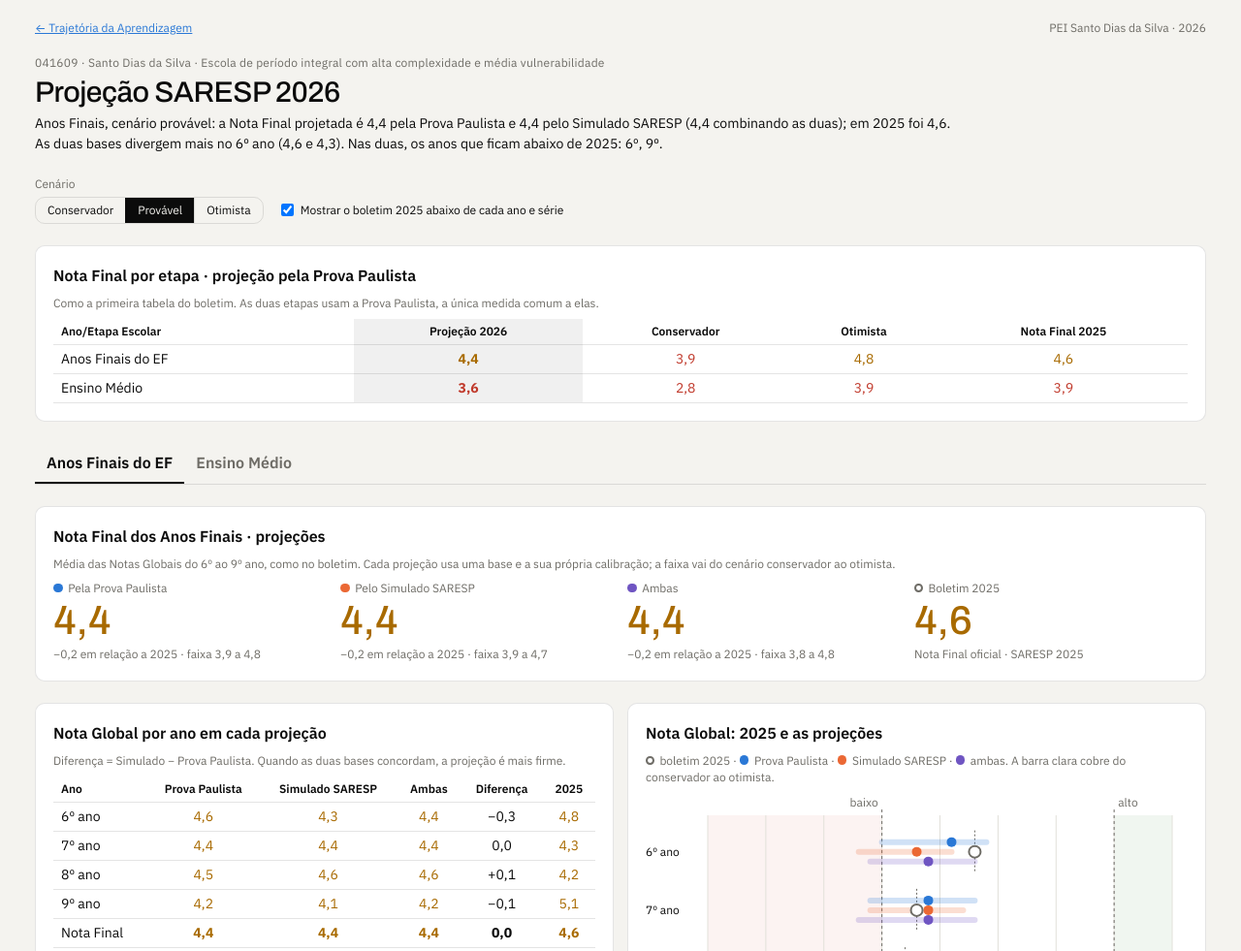
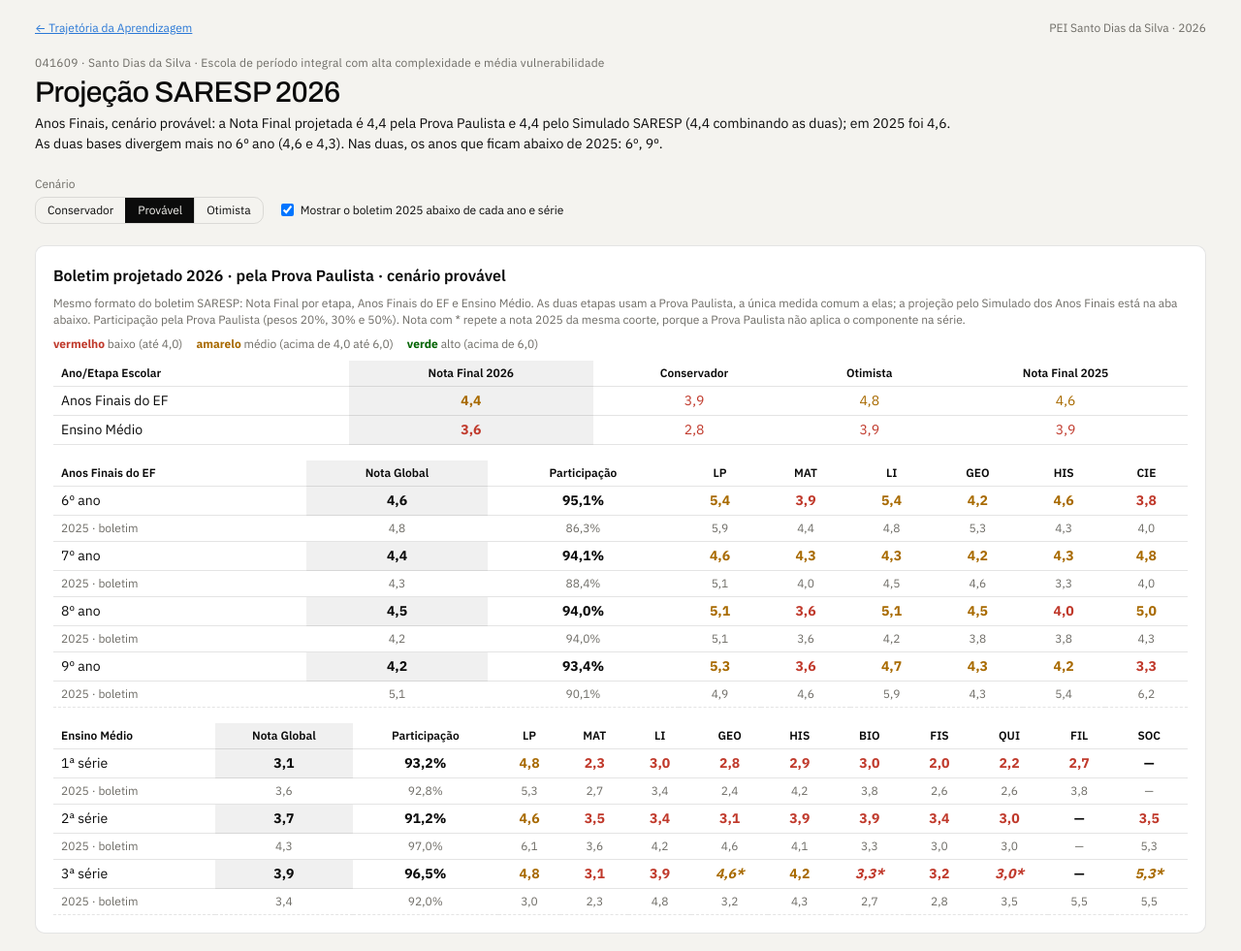
Before and after one commit to christian95duarte/trajetoria-aprendizagem, a plain HTML site: page projecao-saresp/index.html in a window 1280 px wide. Shown: the top 981 px of the page at 97% size. Drawn offline with nearby package versions, Linux system fonts and the light colour scheme.

Commit message:
Boletim projetado completo no topo: Nota Final, Anos Finais e EM
Co-Authored-By: Claude Opus 5.5 <noreply@anthropic.com>
Claude-Session: https://claude.ai/code/session_01DUYoQeKYFKhGGZ9PTyE5Sq

```diff
--- a/projecao-saresp/index.html
+++ b/projecao-saresp/index.html
@@ -114,6 +114,7 @@ body{margin:0;background:var(--plane);color:var(--ink);font-family:var(--font-an
 .sp-est{font-style:italic}
 .sp-est::after{content:"*"}
 .sp-etapas{margin-bottom:0}
+.sp-resumo .sp-wrap+.sp-wrap{margin-top:var(--cds-gap-sm)}
 #etapa-ef,#etapa-em{display:flex;flex-direction:column;gap:var(--cds-gap-lg)}
 #etapa-ef[hidden],#etapa-em[hidden]{display:none}
 .sp-etapas button{font-size:var(--cds-font-size-heading)}
@@ -143,11 +144,24 @@ body{margin:0;background:var(--plane);color:var(--ink);font-family:var(--font-an
 
 
   <section class="sp-card sp-resumo" id="resumo">
-    <h2>Nota Final por etapa · projeção pela Prova Paulista</h2>
-    <p class="sp-note">Como a primeira tabela do boletim. As duas etapas usam a Prova Paulista, a única medida comum a elas.</p>
+    <h2 id="tit-bol-geral">Boletim projetado 2026 · pela Prova Paulista</h2>
+    <p class="sp-note">Mesmo formato do boletim SARESP: Nota Final por etapa, Anos Finais do EF e Ensino Médio. As duas etapas usam a Prova Paulista, a única medida comum a elas; a projeção pelo Simulado dos Anos Finais está na aba abaixo. Participação pela Prova Paulista (pesos 20%, 30% e 50%). Nota com * repete a nota 2025 da mesma coorte, porque a Prova Paulista não aplica o componente na série.</p>
+    <div class="sp-legend"><span><b class="sp-bad">vermelho</b> baixo (até 4,0)</span><span><b class="sp-warn">amarelo</b> médio (acima de 4,0 até 6,0)</span><span><b class="sp-ok">verde</b> alto (acima de 6,0)</span></div>
     <div class="sp-wrap">
       <table class="sp-tab" id="tab-resumo" data-source="resumo" data-row-key="chave">
-        <thead><tr><th data-field="rotulo">Ano/Etapa Escolar</th><th class="sp-ng" data-field="proj">Projeção 2026</th><th data-field="lo">Conservador</th><th data-field="hi">Otimista</th><th data-field="of">Nota Final 2025</th></tr></thead>
+        <thead><tr><th data-field="rotulo">Ano/Etapa Escolar</th><th class="sp-ng" data-field="proj">Nota Final 2026</th><th data-field="lo">Conservador</th><th data-field="hi">Otimista</th><th data-field="of">Nota Final 2025</th></tr></thead>
+        <tbody></tbody>
+      </table>
+    </div>
+    <div class="sp-wrap">
+      <table class="sp-tab" id="tab-bol-ef" data-source="projecao" data-row-key="chave">
+        <thead><tr><th data-field="rotulo">Anos Finais do EF</th><th class="sp-ng" data-field="NG">Nota Global</th><th data-field="PART">Participação</th><th data-field="LP">LP</th><th data-field="MAT">MAT</th><th data-field="ING">LI</th><th data-field="GEO">GEO</th><th data-field="HIS">HIS</th><th data-field="CIE">CIE</th></tr></thead>
+        <tbody></tbody>
+      </table>
+    </div>
+    <div class="sp-wrap">
+      <table class="sp-tab" id="tab-bol-em" data-source="em_projecao" data-row-key="chave">
+        <thead><tr><th data-field="rotulo">Ensino Médio</th><th class="sp-ng" data-field="NG">Nota Global</th><th data-field="PART">Participação</th><th data-field="LP">LP</th><th data-field="MAT">MAT</th><th data-field="ING">LI</th><th data-field="GEO">GEO</th><th data-field="HIS">HIS</th><th data-field="BIO">BIO</th><th data-field="FIS">FIS</th><th data-field="QUI">QUI</th><th data-field="FIL">FIL</th><th data-field="SOC">SOC</th></tr></thead>
         <tbody></tbody>
       </table>
     </div>
@@ -928,6 +942,22 @@ dash.calc('resumo', {
         tR.append(tr);
       });
     }
+    $('tit-bol-geral').textContent = 'Boletim projetado 2026 · pela Prova Paulista · cenário ' + CEN[p.cenario];
+    const pe = dash.data('projecao'), pm = dash.data('em_projecao');
+    if (ok(pe)) {
+      const t = document.querySelector('#tab-bol-ef tbody'); t.replaceChildren();
+      ['6', '7', '8', '9'].forEach((a, i) => {
+        linha(t, pe.data.find(r => r.base === 'pp' && r.cenario === p.cenario && r.nivel === 'ano' && r.escopo === a), 'sp-proj' + (i && p.comparar ? ' sp-sep' : ''), COLS_EF);
+        if (p.comparar) linha(t, pe.data.find(r => r.base === 'oficial' && r.ano === a), 'sp-of', COLS_EF);
+      });
+    }
+    if (ok(pm)) {
+      const t = document.querySelector('#tab-bol-em tbody'); t.replaceChildren();
+      ['1', '2', '3'].forEach((s, i) => {
+        linha(t, pm.data.find(r => r.cenario === p.cenario && r.nivel === 'serie' && r.escopo === s), 'sp-proj' + (i && p.comparar ? ' sp-sep' : ''), COLS_EM);
+        if (p.comparar) linha(t, pm.data.find(r => r.cenario === 'oficial' && r.serie === s), 'sp-of', COLS_EM);
+      });
+    }
     if (p.etapa === 'em') desenhaEM(p); else desenhaEF(p);
   });
 
```
